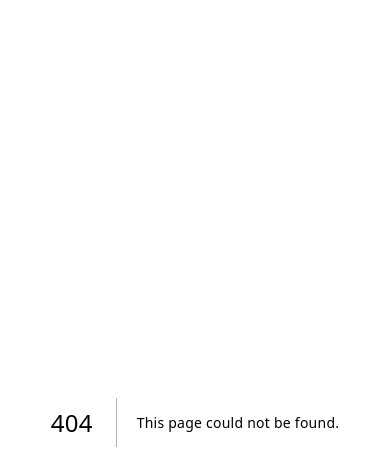
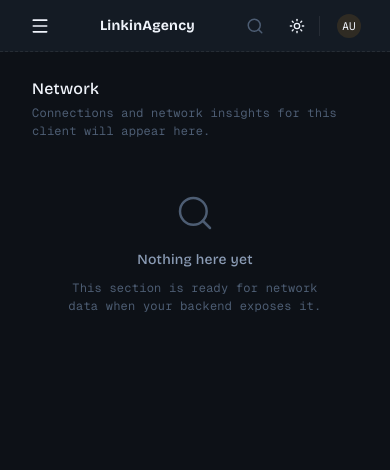
Before and after one commit to hni-linkedin/linkin-agency-dashboard, a Next.js app: page /dashboard/1/network in a window 390 px wide. Before the commit this address had no page. Shown: the top 470 px of the page. Built offline with nearby package versions, Linux system fonts and the light colour scheme.

Commit message:
feat: add Network page in client workspace for managers
- Route /dashboard/[clientId]/network with placeholder content
- Sidebar, mobile nav, search, and page title for Network
- Reserve dashboard segment 'network' for routing

Made-with: Cursor

```diff
--- /dev/null
+++ b/src/app/(dashboard)/dashboard/[clientId]/network/page.tsx
@@ -0,0 +1,45 @@
+"use client";
+
+import { use } from "react";
+import { EmptyState } from "@/components";
+
+export default function ClientNetworkPage({
+  params,
+}: {
+  params: Promise<{ clientId: string }>;
+}) {
+  const { clientId } = use(params);
+
+  return (
+    <div key={clientId} style={{ display: "flex", flexDirection: "column", gap: 14 }}>
+      <div>
+        <h2
+          style={{
+            margin: 0,
+            fontFamily: "var(--font-display)",
+            fontSize: "var(--text-lg-size)",
+            color: "var(--text-primary)",
+          }}
+        >
+          Network
+        </h2>
+        <p
+          style={{
+            margin: "6px 0 0",
+            fontFamily: "var(--font-data)",
+            fontSize: "var(--text-sm-size)",
+            color: "var(--text-muted)",
+          }}
+        >
+          Connections and network insights for this client will appear here.
+        </p>
+      </div>
+
+      <EmptyState
+        variant="filtered-empty"
+        title="Nothing here yet"
+        body="This section is ready for network data when your backend exposes it."
+      />
+    </div>
+  );
+}
--- a/src/components/shell/DashboardShell.tsx
+++ b/src/components/shell/DashboardShell.tsx
@@ -20,6 +20,7 @@ const PAGE_TITLES: Record<string, string> = {
 function getPageTitle(pathname: string): string {
   if (pathname.endsWith("/audience")) return "Audience";
   if (pathname.endsWith("/captures")) return "Captures";
+  if (pathname.endsWith("/network")) return "Network";
   return PAGE_TITLES[pathname] ?? "Overview";
 }
 
--- a/src/components/shell/MobileNav.tsx
+++ b/src/components/shell/MobileNav.tsx
@@ -11,6 +11,7 @@ import {
   LogOut,
   Table2,
   PieChart,
+  Network,
 } from "lucide-react";
 import { Avatar, Badge } from "@/components";
 import { getClientWorkspaceIdFromPath } from "@/lib/dashboard-path";
@@ -49,6 +50,7 @@ export function MobileNav({ open, onClose, user, onSignOut, role = "admin" }: Mo
           { href: `/dashboard/${clientWorkspaceId}`, icon: LayoutDashboard, label: "Overview" },
           { href: `/dashboard/${clientWorkspaceId}/captures`, icon: Table2, label: "Captures" },
           { href: `/dashboard/${clientWorkspaceId}/audience`, icon: PieChart, label: "Audience" },
+          { href: `/dashboard/${clientWorkspaceId}/network`, icon: Network, label: "Network" },
         );
       } else {
         items.push(
--- a/src/components/shell/SearchPanel.tsx
+++ b/src/components/shell/SearchPanel.tsx
@@ -13,6 +13,7 @@ import {
   PanelLeftClose,
   Table2,
   PieChart,
+  Network,
 } from "lucide-react";
 import { EmptyState } from "@/components";
 import { getClientWorkspaceIdFromPath } from "@/lib/dashboard-path";
@@ -72,6 +73,7 @@ export function SearchPanel({ open, onClose, onNavigate, onAction, role = "admin
           { id: "overview", icon: LayoutDashboard, title: "Overview", href: `/dashboard/${clientWs}`, group: "Pages" },
           { id: "captures", icon: Table2, title: "Captures", href: `/dashboard/${clientWs}/captures`, group: "Pages" },
           { id: "audience", icon: PieChart, title: "Audience", href: `/dashboard/${clientWs}/audience`, group: "Pages" },
+          { id: "network", icon: Network, title: "Network", href: `/dashboard/${clientWs}/network`, group: "Pages" },
         ];
         return [...pageItems, ...ACTION_ITEMS];
       }
--- a/src/components/shell/Sidebar.tsx
+++ b/src/components/shell/Sidebar.tsx
@@ -13,6 +13,7 @@ import {
   LogOut,
   Table2,
   PieChart,
+  Network,
 } from "lucide-react";
 import { getClientWorkspaceIdFromPath } from "@/lib/dashboard-path";
 import { IconButton, Tooltip } from "@/components";
@@ -77,6 +78,7 @@ export function Sidebar({ collapsed, onToggle, onSignOut, role = "admin" }: Side
           { href: `/dashboard/${clientWorkspaceId}`, icon: LayoutDashboard, label: "Overview" },
           { href: `/dashboard/${clientWorkspaceId}/captures`, icon: Table2, label: "Captures" },
           { href: `/dashboard/${clientWorkspaceId}/audience`, icon: PieChart, label: "Audience" },
+          { href: `/dashboard/${clientWorkspaceId}/network`, icon: Network, label: "Network" },
         );
       } else {
         items.push(
--- a/src/lib/dashboard-path.ts
+++ b/src/lib/dashboard-path.ts
@@ -1,5 +1,5 @@
 /** Static segments under `/dashboard/*` that are not a client workspace id */
-const RESERVED_DASHBOARD_SEGMENTS = new Set(["managers", "clients"]);
+const RESERVED_DASHBOARD_SEGMENTS = new Set(["managers", "clients", "network"]);
 
 /**
  * When pathname is `/dashboard/:id/...` and `:id` is not a reserved segment, returns that id (e.g. `nishb`, `cli_abc`).
```
